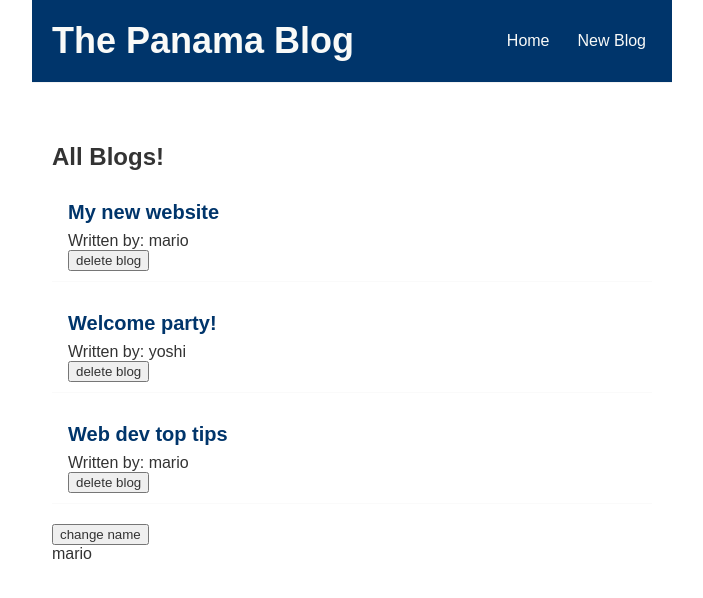
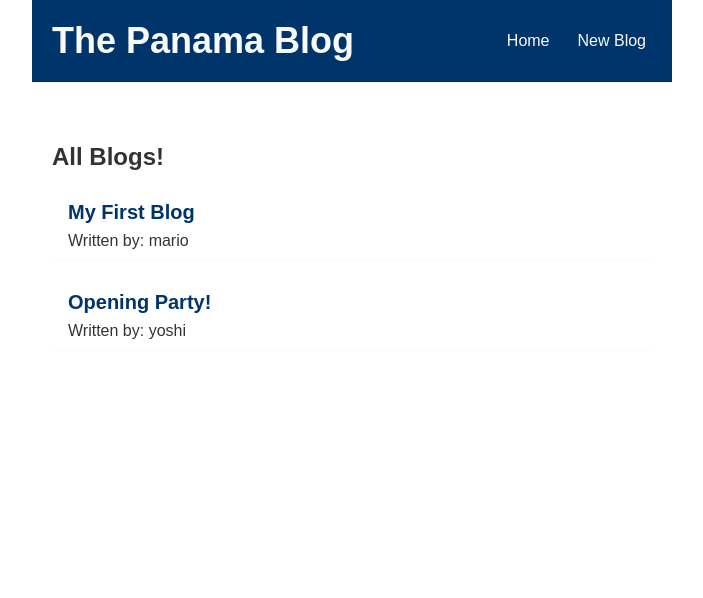
Before and after one commit to alexwebcoder/pick-up-panama-blog, a React (Create React App) app: page / in a window 1280 px wide. Shown: the top 598 px of the page, without its empty margins (288-991 px from the left). Built offline with nearby package versions, Linux system fonts and the light colour scheme; data requests are answered from the project's data file.

Commit message:
error handling on the fetch api

```diff
--- a/src/BlogList.js
+++ b/src/BlogList.js
@@ -1,4 +1,4 @@
-const BlogList = ({ blogs, title, handleDelete }) => {
+const BlogList = ({ blogs, title }) => {
     // const blogs = props.blogs;
     // const title = props.title;
 
@@ -9,7 +9,6 @@
             <div className="blog-preview" key={blog.id}>
               <h2>{ blog.title }</h2>
               <p>Written by: { blog.author }</p>
-              <button onClick={() => handleDelete(blog.id)}>delete blog</button>
             </div>
           ))}
       </div>
--- a/src/Home.js
+++ b/src/Home.js
@@ -2,31 +2,44 @@
 import BlogList from "./BlogList";
 
 const Home = () => {
-    const [blogs, setBlogs] = useState([
-        { title: 'My new website', body: 'lorem ipusm...', author: 'mario', id: 1 },
-        { title: 'Welcome party!', body: 'lorem ipusm...', author: 'yoshi', id: 2 },
-        { title: 'Web dev top tips', body: 'lorem ipusm...', author: 'mario', id: 3 }
-      ]);
-
-      const [name, setName] = useState('mario');
-
-      const handleDelete = (id) => {
-        const newBlogs = blogs.filter(blog => blog.id !== id);
-        setBlogs(newBlogs);
-      }
+    const [blogs, setBlogs] = useState(null);
+    //this is the pending state so we see the loading... text
+    const [isPending, setIsPending] = useState(true);
+    const [error, setError] = useState(null);
 
       //runs after every render, but a dependency array limits the useEffect to running only on the first render
+      //fetch the data as soon as the component renders
+      useEffect(() => {
+          fetch('http://localhost:8000/blogs')
+          //if there is an error, server will send an error back
+            .then(res => {
+              console.log(res); // this is the response object
+              if(!res.ok) {
+                //then we throw a user defined error, execution stops in the function and control goes to the first catch block
+                throw Error('could not fetch data for that resource');
+              }
+              return res.json();
+            })
+            .then((data) => {
+              setBlogs(data);
+              setIsPending(false);
+              setError(null); //if it is successfull, we set this back the initial state.
+            })
+            //catch statement defines a block of code to run if an error is thrown.
+            .catch(err => {
+              setError(err.message);
+              setIsPending(false);
+              setBlogs(null);  //prevents error message and blogs from showing up at same time
+            });
 
-      useEffect(() => {
-        console.log('use effect ran');
-        console.log(name);
-      }, [name]);
+      }, []);
 
     return (
         <div className="home">
-          <BlogList blogs={blogs} title="All Blogs!" handleDelete={handleDelete}/>
-          <button onClick={() => setName('luigi')}>change name</button>
-          <p>{name}</p>
+          {/* This get rendered only if we have a value for error(conditionally) */}
+          { error && <div>{ error }</div>}
+          { isPending && <div>Loading...</div> }
+          {blogs && <BlogList blogs={blogs} title="All Blogs!" />}
         </div>
      );
 }
```
